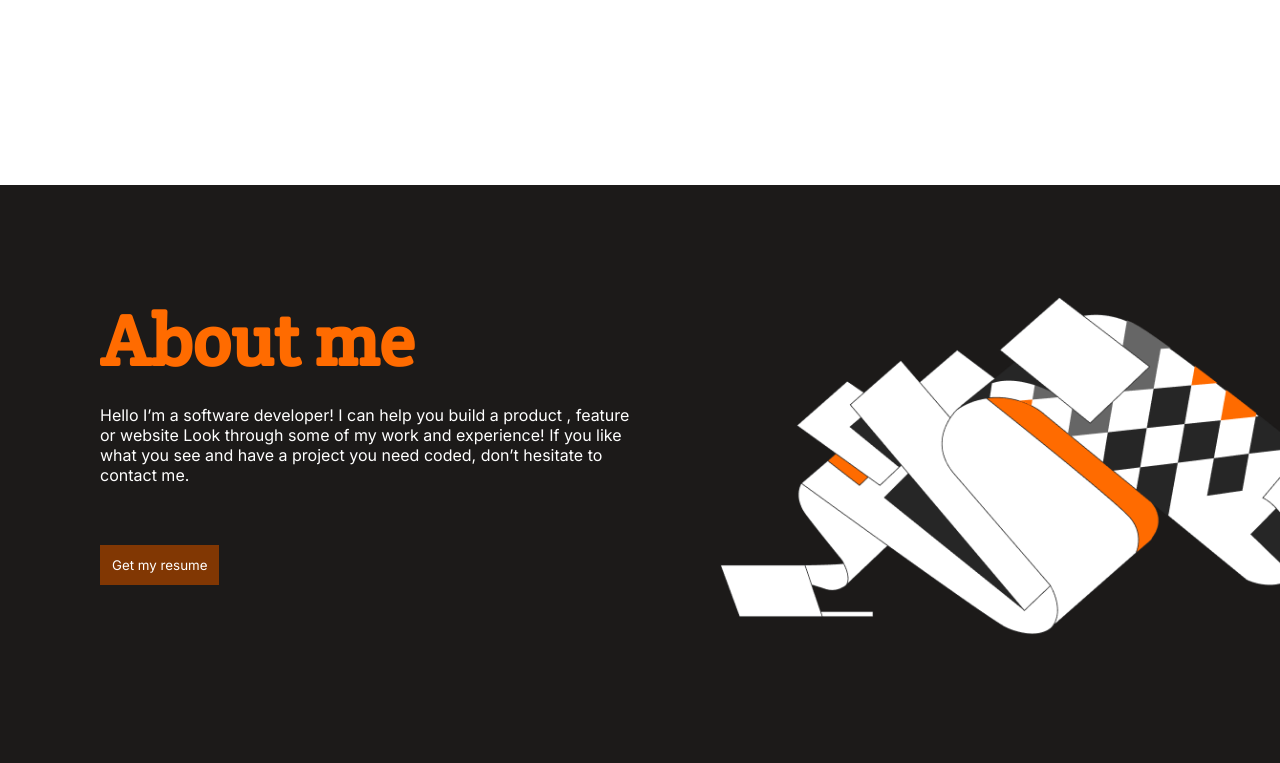
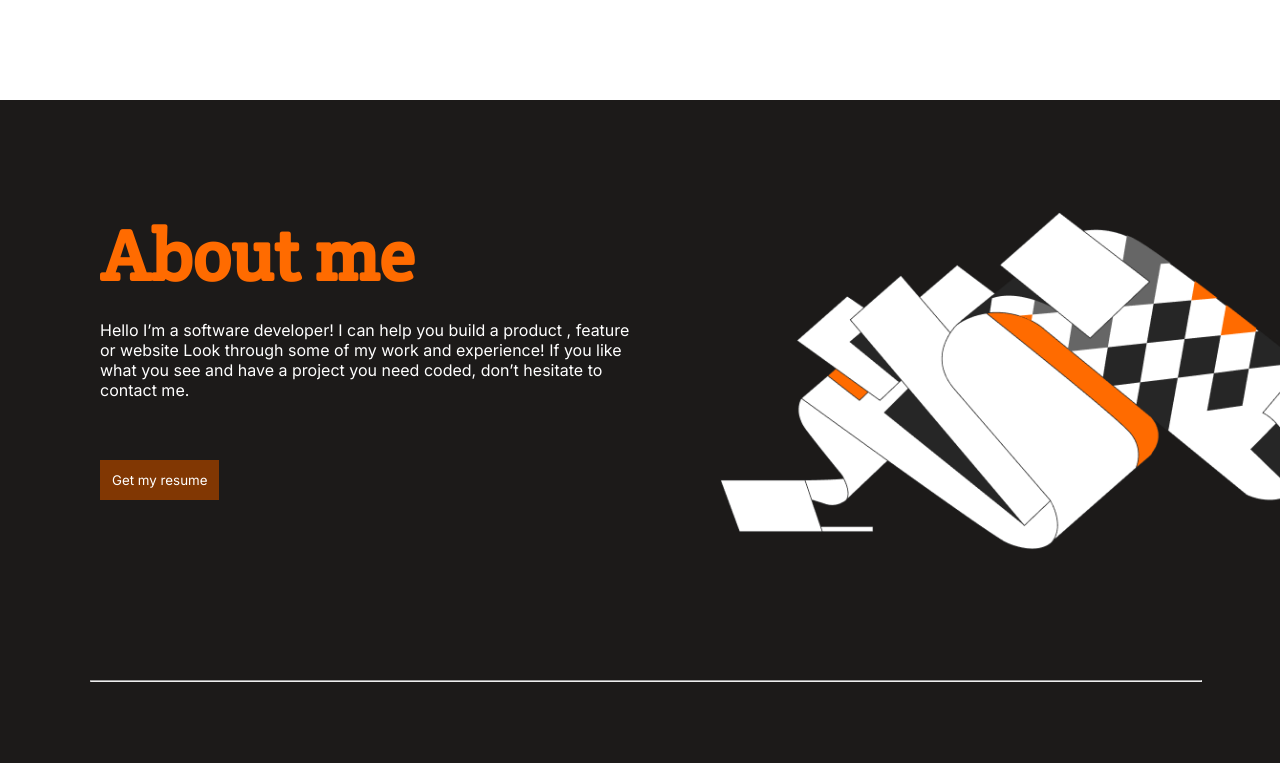
Before and after one commit to mosidrum/Portfolio, a website: page index.html in a window 1280 px wide. Shown: the part 2477-3240 px from the top of the page. Drawn offline with Linux system fonts and the light colour scheme.

Commit message:
Make changes

```diff
--- a/index.css
+++ b/index.css
@@ -442,6 +442,7 @@ form button:hover {
   background-position: right 25rem;
   background-size: 9rem;
   padding: 20px;
+  margin-top: -85px;
 }
 
 .about-me {
--- /dev/null
+++ b/script/popup.js
@@ -0,0 +1,5 @@
+// const btn = document.querySelector('two')
+
+// btn.addEventListener('click', () => {
+//   console.log('clicked');
+// })
```
